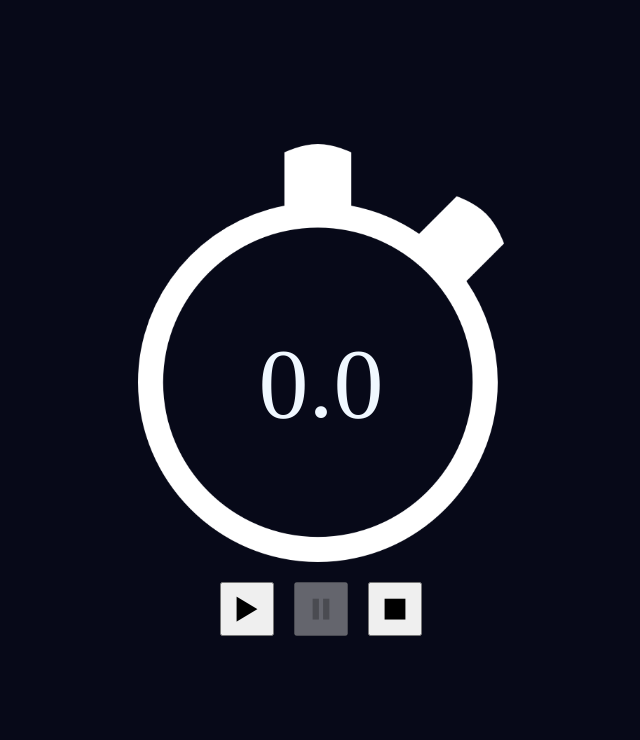
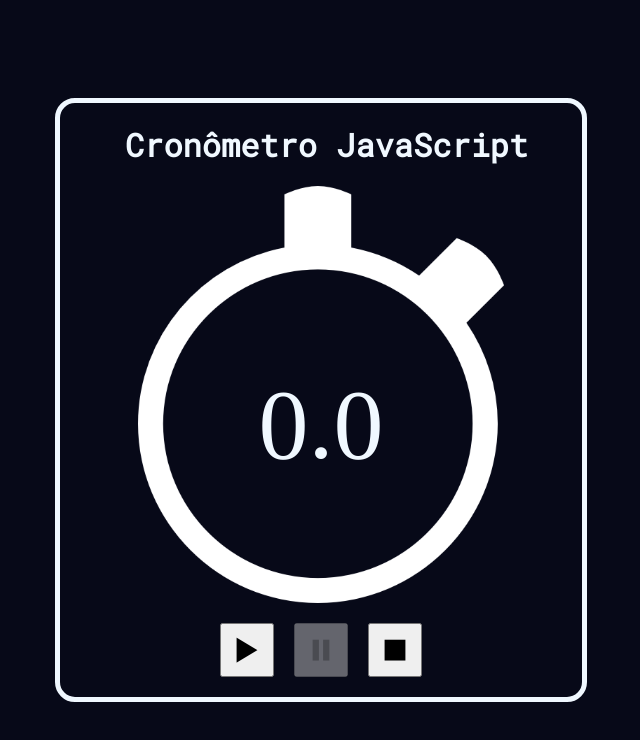
Before and after one commit to thiagoDevw/cronometro-js, a plain HTML site: page index.html in a window 1280 px wide. Shown: the whole page, without its empty margins (319-959 px from the left). Drawn offline with nearby package versions, Linux system fonts and the light colour scheme.

Commit message:
segundo commit

```diff
--- a/index.html
+++ b/index.html
@@ -1,5 +1,6 @@
 <!DOCTYPE html>
 <html lang="pt">
+
 <head>
     <meta charset="UTF-8">
     <meta http-equiv="X-UA-Compatible" content="IE=edge">
@@ -8,8 +9,10 @@
     <link rel="stylesheet" href="styel.css">
     <link href='https://unpkg.com/boxicons@2.1.1/css/boxicons.min.css' rel='stylesheet'>
 </head>
+
 <body>
-    <main>
+    <main id="container">
+        <h1 class="titulo">Cronômetro JavaScript</h1>
         <div class="cronometro">
             <img src="img/cronometro.png" alt="cronometro">
             <span>0.0</span>
@@ -22,4 +25,5 @@
     </main>
     <script src="index.js"></script>
 </body>
+
 </html>
--- a/styel.css
+++ b/styel.css
@@ -1,3 +1,4 @@
+@import url('https://fonts.googleapis.com/css2?family=Roboto+Mono&display=swap');
 *{
     margin: 0;
     padding: 0;
@@ -12,6 +13,18 @@ body{
     justify-content: center;
     background: #070918;
     color: aliceblue;
+}
+
+#container {
+    border: solid 5px aliceblue;
+    border-radius: 20px;
+}
+
+.titulo{
+    margin-top: 20px;
+    margin-left: 65px;
+    margin-bottom: 20px;
+    font-family: 'Roboto Mono', monospace;
 }
 
 .cronometro, .botoes {
```
